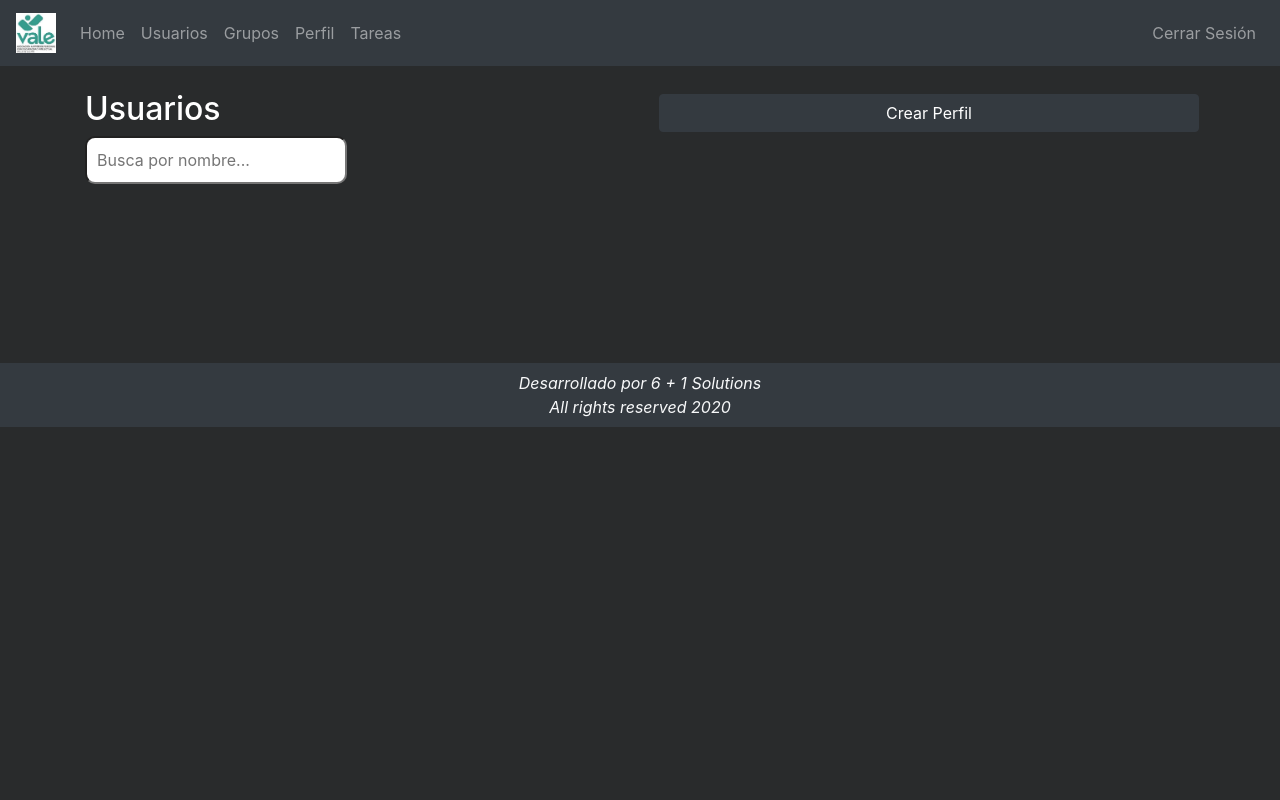
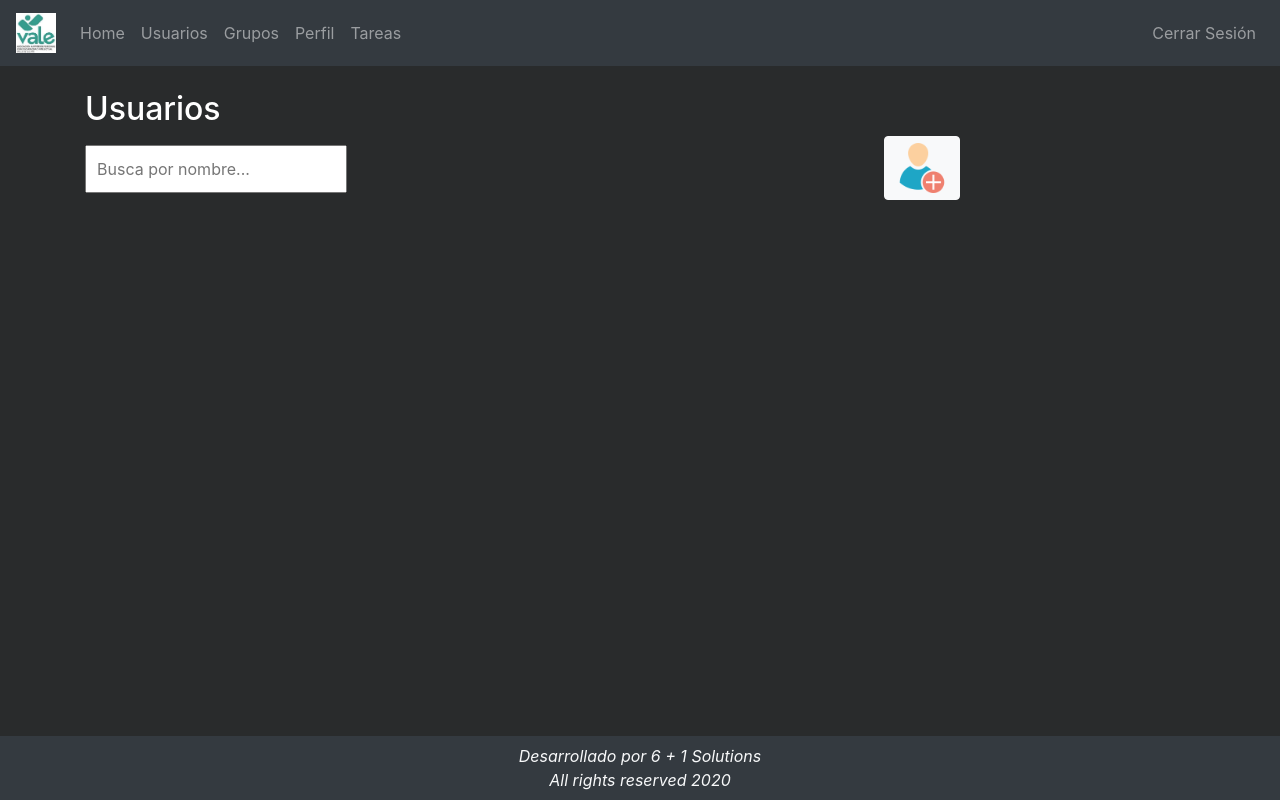
Before and after one commit to marcoscastillo92/Backend_DGP_Python, a Django app: template asociacion_vale/templates/tutors/users.html in a window 1280 px wide. Run offline with Django 3.2, Linux system fonts and the light colour scheme; the template is opened without the code that fills it, so the values that code supplies are empty.

Commit message:
Cambios en las vistas

```diff
--- a/asociacion_vale/tasks/models.py
+++ b/asociacion_vale/tasks/models.py
@@ -41,6 +41,8 @@ class Task(models.Model):
     category = models.ForeignKey(Category, verbose_name=("Categoría"), on_delete=models.CASCADE, null=True)
     users = models.ManyToManyField(User, verbose_name="Asignada a", related_name="usuarios", blank=True)
     identifier = models.CharField(verbose_name=("Identificador"), default=secrets.token_hex(10), max_length=300)
+    createdAt= models.DateTimeField(default=datetime.now, blank=True)
+
 
     def save(self, *args, **kwargs):
         if self.category is None:
--- a/asociacion_vale/templates/tutors/parent.html
+++ b/asociacion_vale/templates/tutors/parent.html
@@ -14,6 +14,13 @@
     <script src="https://cdn.jsdelivr.net/npm/bootstrap@4.5.3/dist/js/bootstrap.bundle.min.js" integrity="sha384-ho+j7jyWK8fNQe+A12Hb8AhRq26LrZ/JpcUGGOn+Y7RsweNrtN/tE3MoK7ZeZDyx" crossorigin="anonymous"></script>
     {% block scripts %}{% endblock %}
   </head>
+  <style>
+    body {
+  display: flex;
+  min-height: 100vh;
+  flex-direction: column;
+}
+  </style>
   <body>
     <!-- Optional JavaScript; choose one of the two! -->
 
@@ -33,26 +40,14 @@
           {% block header %}{% endblock %}
 
     </header>
-    <main>
+    <main style= "flex:1;">
         {% block main %}{% endblock %}
     </main>
-    <style>
 
-   .push {
-    height: 155px; /* .push must be the same height as .footer */
-}
-      footer{
-        background: #ffab62;
-        width: 100%;
 
-        position: relative;
-        bottom: 0;
-        left: 0;
-      }
-    </style> <div class="push"></div>
-</div>
 
-    <footer class="footer bg-dark text-light text-center mt-3 p-2">
+  </body>
+  <footer class="page-footer bg-dark text-light text-center mt-5 p-2">
     <em class="p-1">
       Desarrollado por 6 + 1 Solutions
     </em>
@@ -61,5 +56,4 @@
       All rights reserved 2020
     </em>
   </footer>
-  </body>
 </html>
--- a/asociacion_vale/templates/tutors/users.html
+++ b/asociacion_vale/templates/tutors/users.html
@@ -5,19 +5,13 @@
 {% endblock %}
 {% block main %}
     <div class="container ">
-        <div class= "row mt-4  ">
-            <div class= "col-sm " style="color: white;">
+        <div class= "row mt-4">
+            <div class= "col " style="color: white;">
                 <h2>Usuarios</h2>
-                <input type="text" id="myInput" class="mb-2" style=" padding: 10px; width: 262px; border-radius: 10px;" onkeyup="myFunction()" placeholder="Busca por nombre...">
-
-            </div>
-            <div class= "col-sm justify-content-end mb-2">
-                <div class= "row">
-
-                    <div class= "col-sm  justify-content-end">
-                      <a class="btn btn-dark m-1 w-100" href="http://localhost:8000/tutors/users/add" >Crear Perfil</a>
-                    </div>
-                </div>
+                <input type="text" id="myInput" style=" padding: 10px; width: 262px;" onkeyup="myFunction()" placeholder="Busca por nombre...">
+                <a class="btn btn-light w-10 mb-1" style="margin-left: 48%;" href="http://localhost:8000/tutors/users/add" >
+                  <img src="{% static 'img/addUser.png' %}" alt="Añadir Usuario" width="50px">
+                </a>
             </div>
         </div>
 
@@ -49,12 +43,13 @@
             </div>
             <div class="col-sm">
               <div class="row align-items-center">
-                <button type="button" class="btn btn-dark m-1 w-100" data-toggle="modal" data-target="#exampleModal">
-                  Ver Progresos
+                <a class="btn btn-warning m-1 w-100" href="http://localhost:8000/tutors/users/edit/{{ user.id }}" >
+                  <img src="{% static 'img/editUser.png' %}" alt="Editar Usuario" width="27%">
+                </a>
+
+                <button type="button" class="deleteProfile btn btn-danger m-1 w-100" data-toggle="modal" data-id="{{user.id}}" data-name="{{user.name}}" data-target="#deleteProfileModal" data-created="{{user.createdAt}}">
+                  <img src="{% static 'img/deleteUser.png' %}" alt="Borrar Usuario" width="27%">
                 </button>
-                <a class="btn btn-dark m-1 w-100" href="http://localhost:8000/tutors/users/editProfile/{{ user.id }}" >Editar Perfil</a>
-
-                <button type="button" class="deleteProfile btn btn-dark m-1 w-100" data-toggle="modal" data-id="{{user.id}}" data-name="{{user.name}}" data-target="#deleteProfileModal" data-created="{{user.createdAt}}">Borrar Perfil</button>
 
                 <div class="modal fade" id="deleteProfileModal" tabindex="-1" role="dialog" aria-labelledby="deleteProfileModalLabel" aria-hidden="true">
                   <div class="modal-dialog" role="document">
```
Also changed, not shown: asociacion_vale/static/img/addUser.png (added), asociacion_vale/static/img/deleteUser.png (added), asociacion_vale/static/img/editUser.png (added), asociacion_vale/static/uploads/chat/groups/Elena1066cb29a0.jpg (added). Lines whose indentation alone changed are shown as unchanged.
